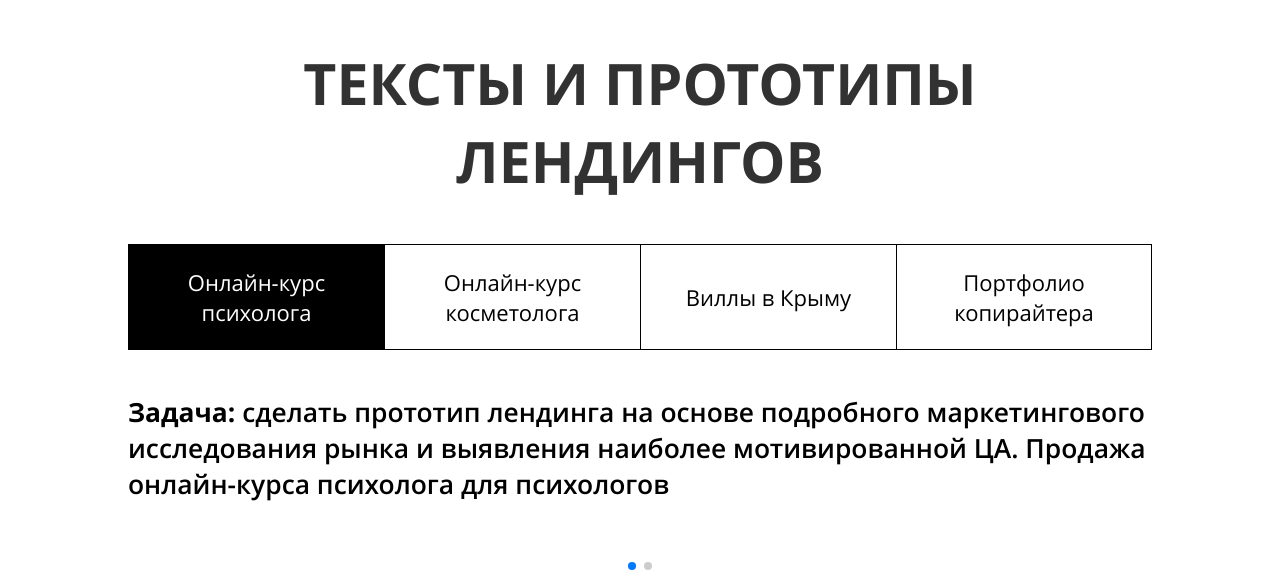
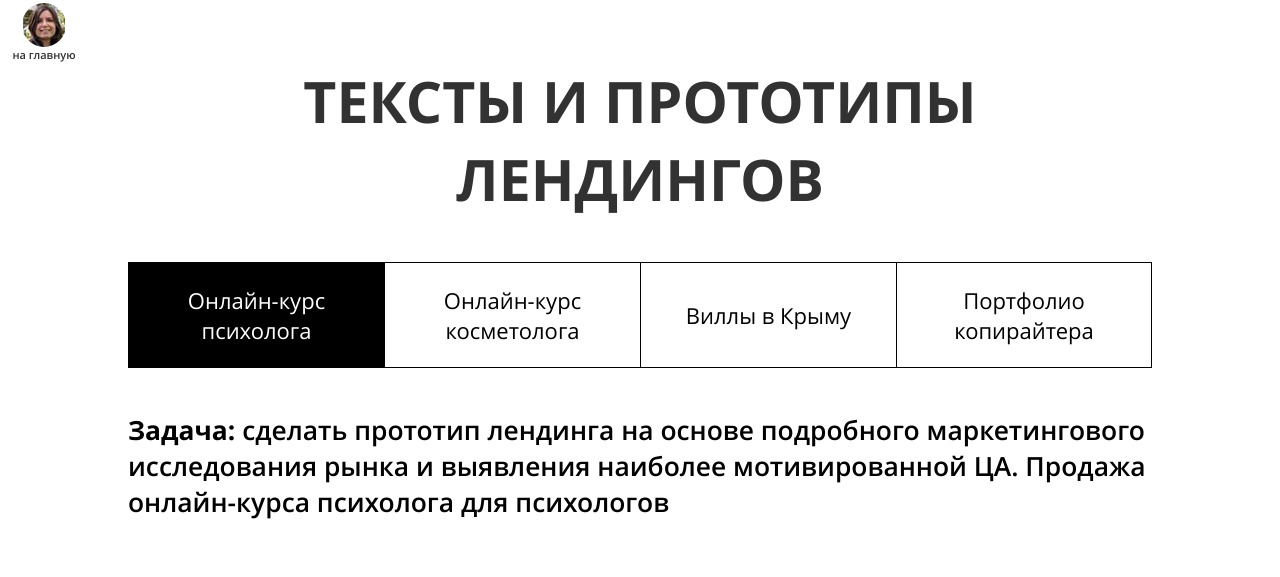
Before and after one commit to Evgeny-Tokarev/kb-text, a website built with Parcel: page src/portfolio.html in a window 1280 px wide. Shown: the top 577 px of the page. Built offline with nearby package versions, Linux system fonts and the light colour scheme; a web font is replaced by a local one.

Commit message:
finish straightline

```diff
--- a/src/portfolio.html
+++ b/src/portfolio.html
@@ -29,6 +29,8 @@
     <link rel="stylesheet" href="scss/portfolio-style.scss" />
   </head>
   <body>
+    <a href="index.html" class="main__button"><img src="images/favico.jpg" alt="kate">
+      <h4>на главную</h4></a>
     <a class="top-scroll" href="#portfolio-prototips">
       <div class="top-scroll_arrow"></div>
     </a>
--- a/src/scss/portfolio-style.scss
+++ b/src/scss/portfolio-style.scss
@@ -4,7 +4,28 @@ body {
   position: relative;
   height: 100%;
 }
-
+.main__button {
+  width: 4rem;
+  color: $black;
+  display: flex;
+  flex-direction: column;
+  align-items: center;
+  margin-top: 3px;
+  margin-bottom: -2rem;
+  img {
+    border-radius: 50%;
+    width: 2rem;
+    height: 2rem;
+    border-radius: 50%;
+    z-index: 100;
+    object-fit: contain;
+  }
+  h4 {
+    font-size: 0.5rem;
+    text-align: center;
+    opacity: 0.8;
+  }
+}
 .thick {
   font-weight: 600;
 }
--- a/src/scss/style.scss
+++ b/src/scss/style.scss
@@ -1061,7 +1061,6 @@ footer {
         .h3__wrapper {
           flex-direction: column;
           text-align: left;
-          // font-size: 1.2rem;
           text-align: center;
           .pricessH3Left {
             margin-right: 0;
```
Also changed, not shown: src/index.html (+1 -1 lines), src/js/accordion.js (+17 -17 lines), src/js/index.js (+15 -11 lines), src/scss/socialPosts.scss (+9 -7 lines).
